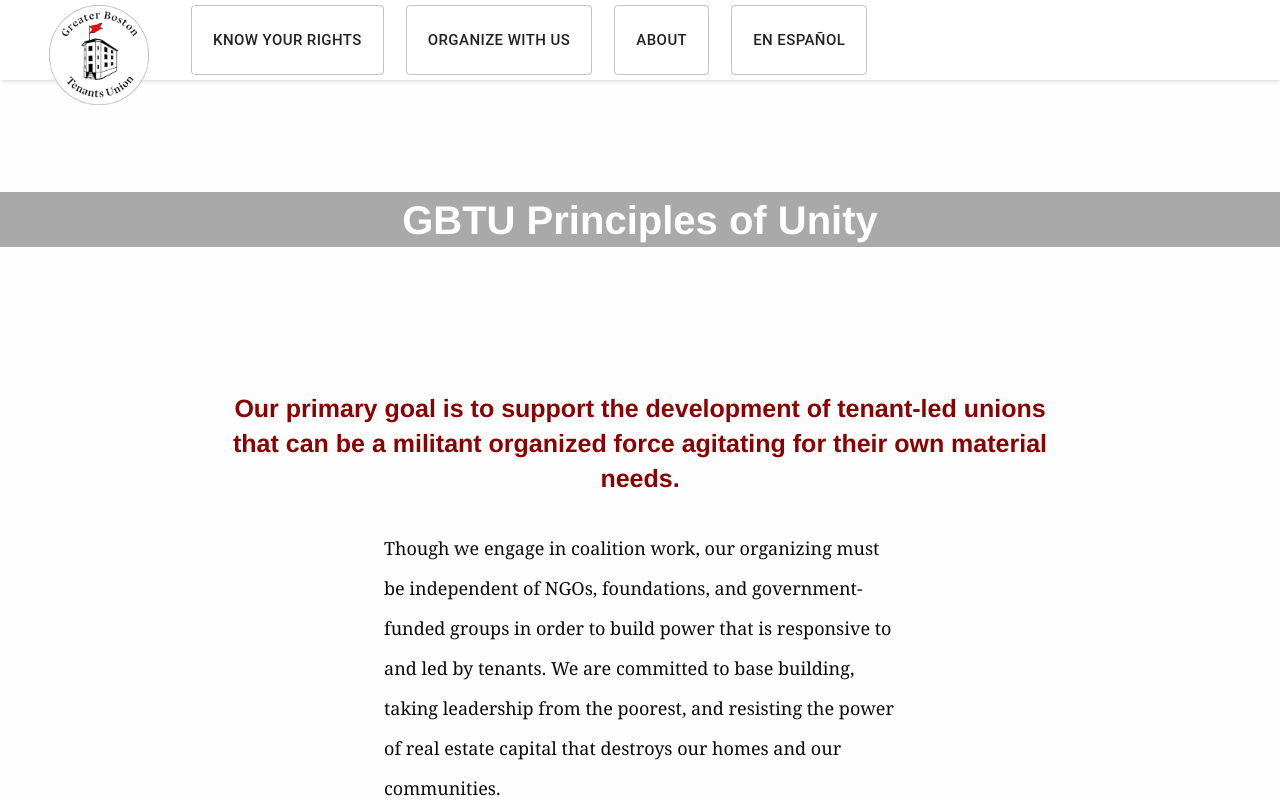
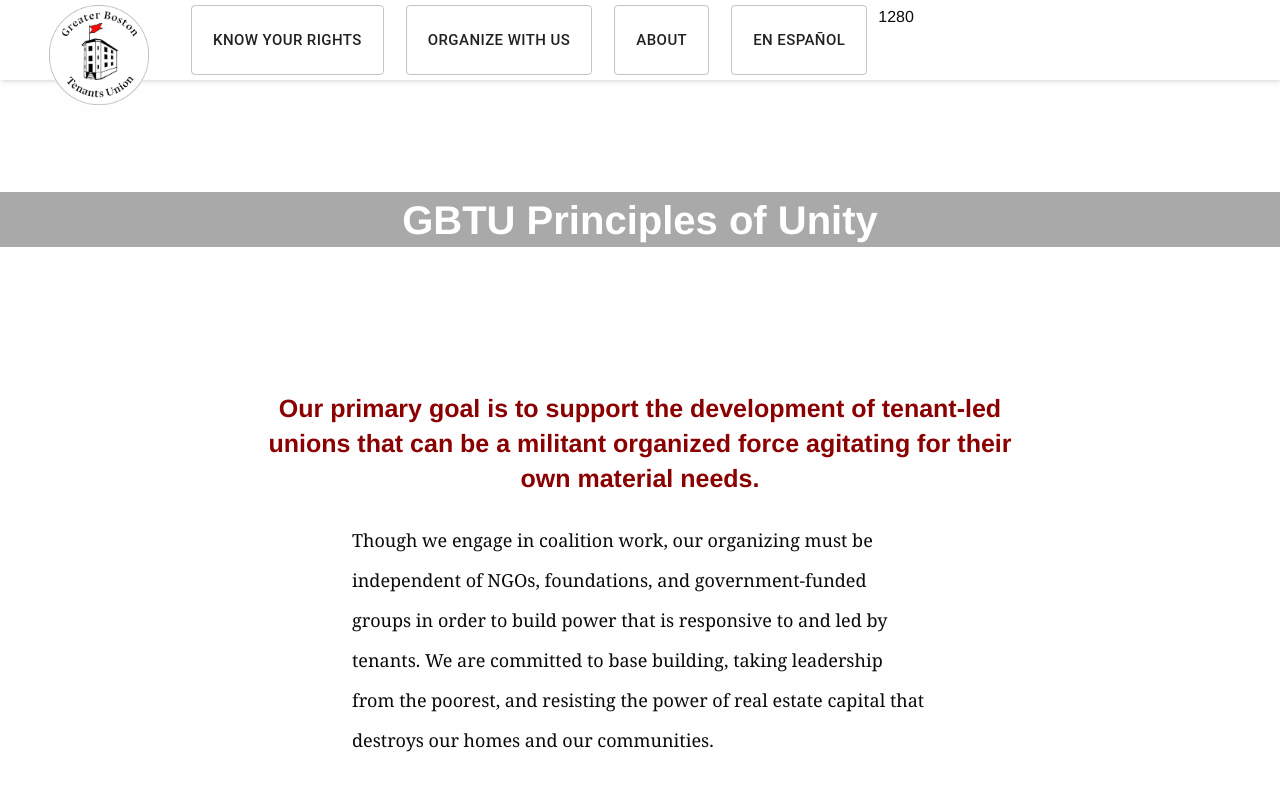
Before and after one commit to danielmdavis/gbtu, a React (Create React App) app: page /gbtu/about in a window 1280 px wide. Shown: the top 800 px of the page. Built offline with nearby package versions, Linux system fonts and the light colour scheme.

Commit message:
body and title scaling

```diff
--- a/public/index.html
+++ b/public/index.html
@@ -6,10 +6,10 @@
     <meta name="viewport" content="width=device-width, initial-scale=1" />
     <meta name="theme-color" content="#000000" />
     <meta
-      name="description"
-      content="Web site created using create-react-app"
+      name="Greater Boston Tenants' Union"
+      content="A shared problem calls for a collective response."
     />
-    <link rel="apple-touch-icon" href="%PUBLIC_URL%/logo192.png" />
+    <link rel="apple-touch-icon" href="%PUBLIC_URL%/fav1.png" />
     <!--
       manifest.json provides metadata used when your web app is installed on a
       user's mobile device or desktop. See https://developers.google.com/web/fundamentals/web-app-manifest/
@@ -24,7 +24,7 @@
       work correctly both with client-side routing and a non-root public URL.
       Learn how to configure a non-root public URL by running `npm run build`.
     -->
-    <title>React App</title>
+    <title>Greater Boston Tenants' Union</title>
   </head>
   <body>
     <noscript>You need to enable JavaScript to run this app.</noscript>
--- a/src/App.css
+++ b/src/App.css
@@ -118,8 +118,8 @@ nav {
     color: darkred;
     font-weight: bold;
     position: relative;
-    top: calc(-4.75 * var(--pos));
-    left: var(--pos);
+    top: -375px;
+    left: 100px;
     font-size: 70px;
     z-index: -1;
   }
@@ -128,6 +128,8 @@ nav {
     margin: 0 auto;
   }
   .subtitle {
+    width: 90%;
+    margin: 0 auto;
     color: darkred;
     font-weight: bold;
   }
@@ -161,9 +163,21 @@ nav {
     text-align: left !important;
     justify-content: left !important;
     align-items: center !important;
-    width: 40%;
+    width: 70%;
     font-size: 18px;
     line-height: 40px;
     font-family: Georgia !important;
   }
 }
+
+
+@media only screen and (min-width: 1200px) {
+
+  .main-text {
+    width: 45%;
+  }
+  .title {
+    top: -500px;
+  }
+
+}
--- a/src/Landing.jsx
+++ b/src/Landing.jsx
@@ -18,8 +18,8 @@ function Landing() {
       <TopBar />
 
       <img className="banner-image" src={TopBanner}/>
+      <br/>
       <h1 className='title'>Change starts at home.</h1>
-      <br/>
       <h2 className='subtitle'>A shared problem calls for a collective response.</h2>
       <br/><br/>
       <div className='main-box'><div className='main-text'>
--- a/src/TopBar.jsx
+++ b/src/TopBar.jsx
@@ -26,6 +26,7 @@ function TopBar() {
             <Link to='/gbtu/about'>
               <Button className="bar-button" variant="outlined" size="large">En Español</Button>
             </Link>
+            <span>{window.innerWidth}</span>
             <ul class="submenu menu vertical medium-horizontal" data-submenu></ul>
           </ul>
       </div>
```
Also changed, not shown: public/fav1.png (added).
